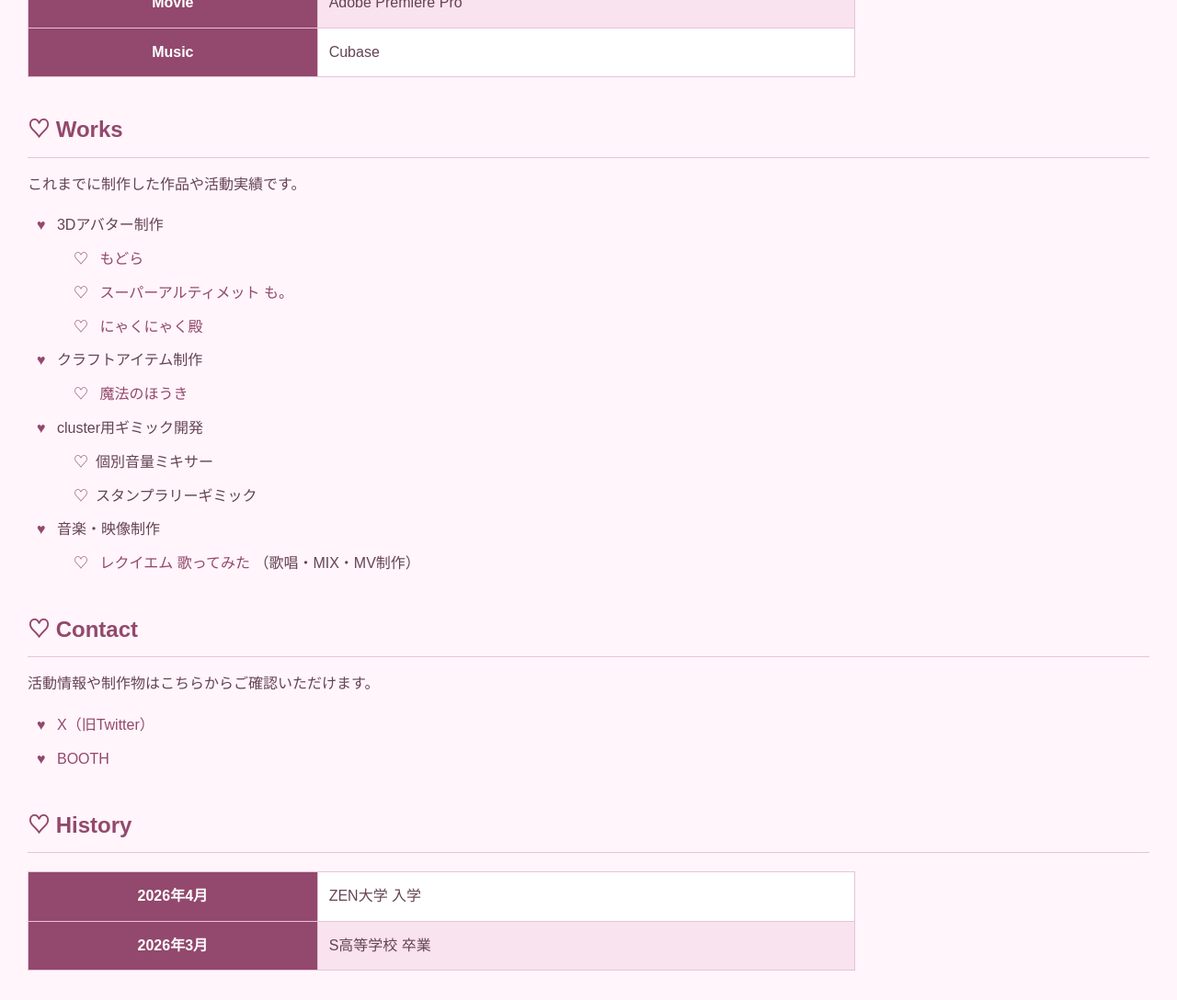
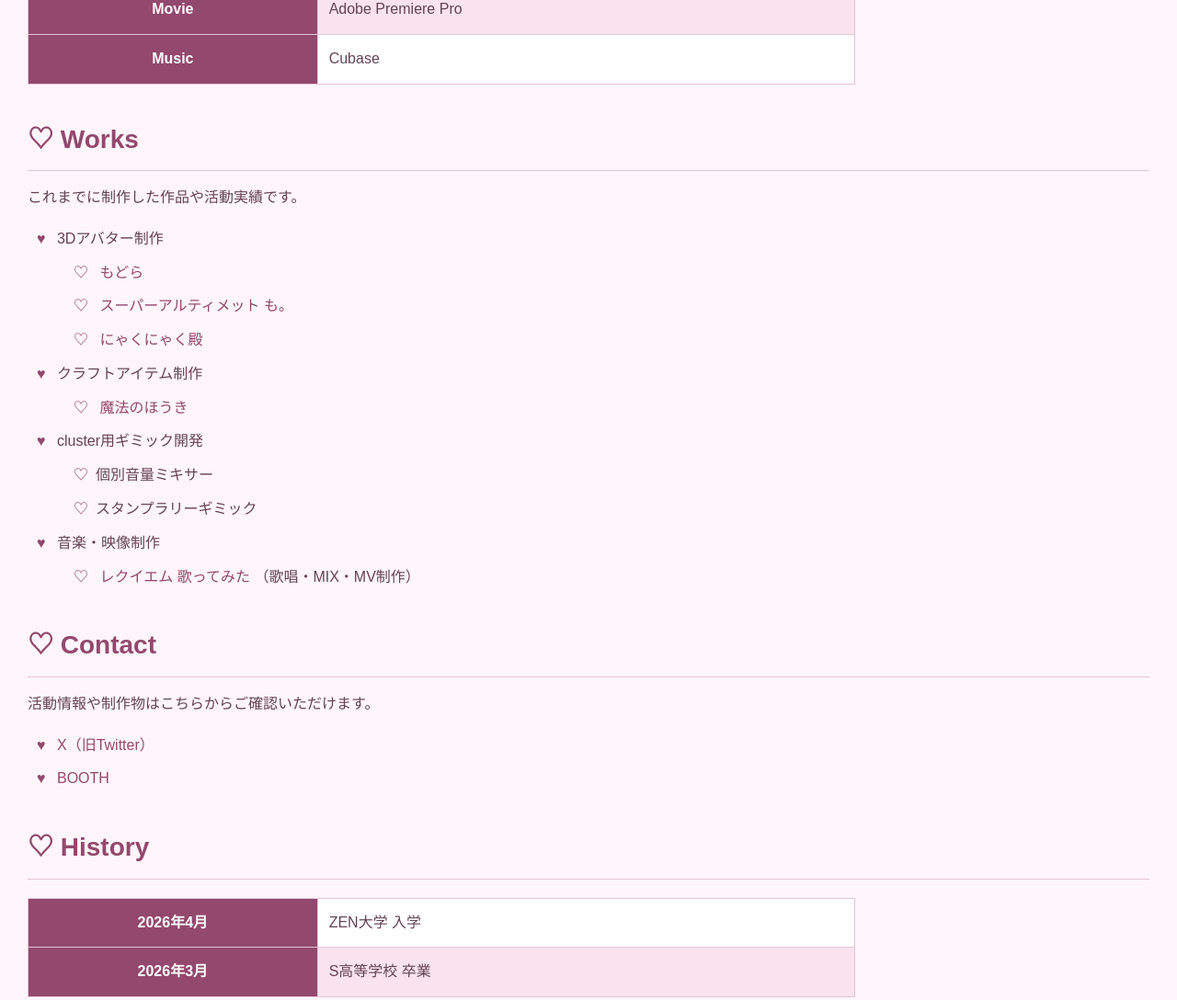
Before and after one commit to miou923/GitHub.miou923.github.io, a plain HTML site: page index.html in a window 1280 px wide. Shown: the part 1100-2188 px from the top of the page at 92% size. Drawn offline with Linux system fonts and the light colour scheme.

Commit message:
Update index.html

```diff
--- a/index.html
+++ b/index.html
@@ -21,7 +21,7 @@
       コンテンツを制作することを目指しています。
     </p>
 
-    <h3>Profile</h3>
+    <h2>Profile</h2>
     <ul>
       <li>活動名：甘夢ミオ</li>
       <li>所在地：熊本県</li>
@@ -62,7 +62,7 @@
     </table>
 
 
-    <h3>Works</h3>
+    <h2>Works</h2>
     <p>これまでに制作した作品や活動実績です。</p>
 
     <ul>
@@ -120,7 +120,7 @@
     </ul>
 
 
-    <h3>Contact</h3>
+    <h2>Contact</h2>
 <p>活動情報や制作物はこちらからご確認いただけます。</p>
 <ul>
   <li>
@@ -135,7 +135,7 @@
   </li>
 </ul>
 
-    <h3>History</h3>
+    <h2>History</h2>
     <table>
       <tr>
         <th>2026年4月</th>
```
